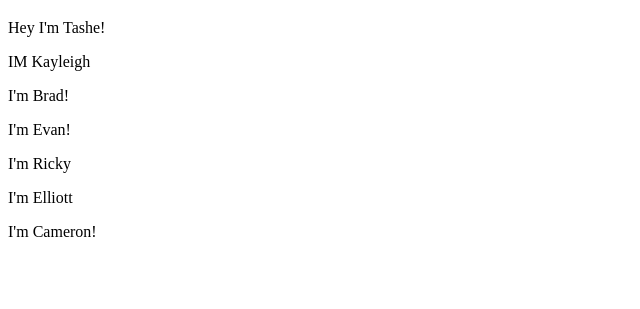
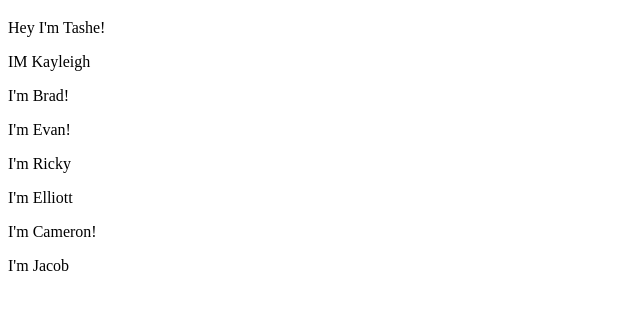
Before and after one commit to Moerfiane/Code-Together, a plain HTML site: page index.html in a window 1280 px wide. Shown: the part 61-370 px from the top of the page, without its empty margins (0-640 px from the left). Drawn offline with Linux system fonts and the light colour scheme.

Commit message:
I added my name

```diff
--- a/index.html
+++ b/index.html
@@ -17,6 +17,7 @@
   <p>I'm Ricky</p>
   <p>I'm Elliott</p>
   <p>I'm Cameron!</p>
+  <p>I'm Jacob</p>
 </body>
 
 </html>
```
